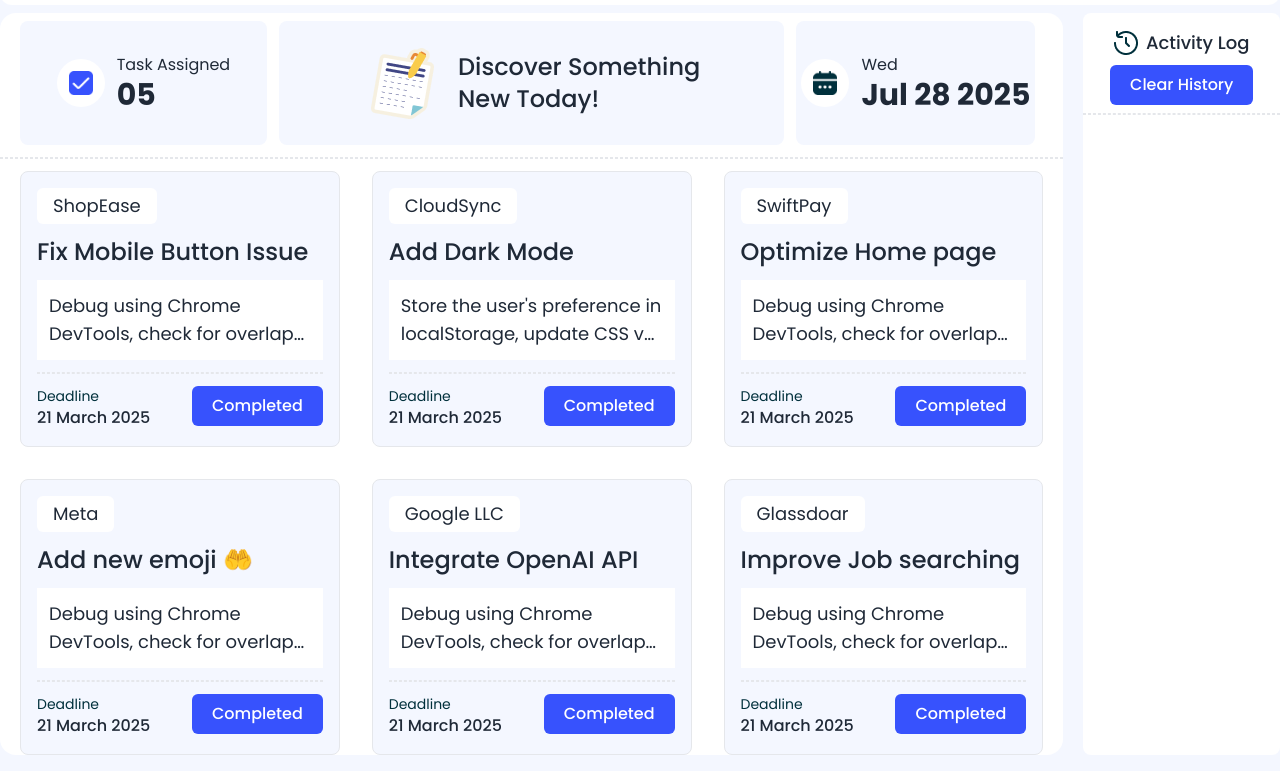
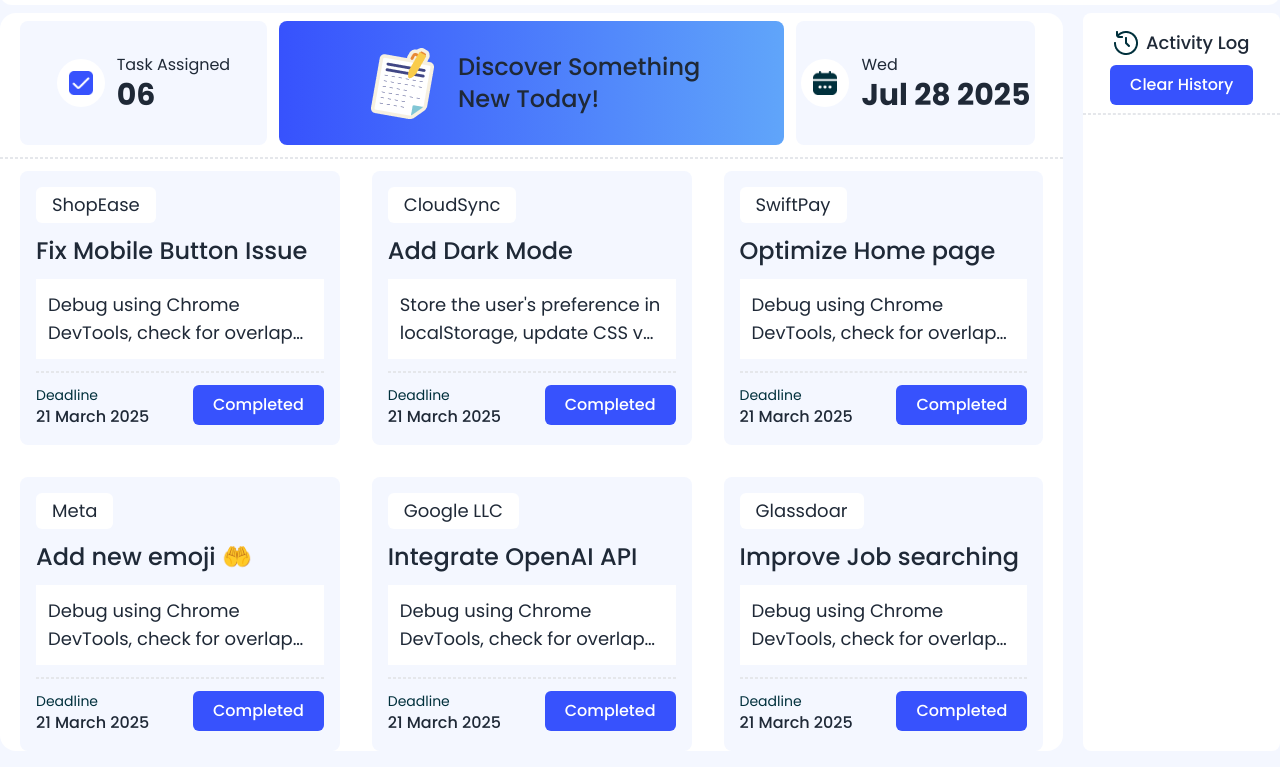
Before and after one commit to Tareq088/B11-A5-Dev-Board-main, a plain HTML site: page index.html in a window 1280 px wide. Shown: the part 71-842 px from the top of the page. Drawn offline with nearby package versions, Linux system fonts and the light colour scheme.

Commit message:
tailwind path changes

```diff
--- a/index.html
+++ b/index.html
@@ -11,10 +11,14 @@
 
 
     <!-- DAISYUI cdn + TAILWIND CSS -->
+    <!-- <link href="https://cdn.jsdelivr.net/npm/daisyui@4.12.23/dist/full.min.css" rel="stylesheet" type="text/css" />
+    <script src="https://cdn.tailwindcss.com"></script> -->
+                            <!-- tailwind css -->
+    <!-- <script src="https://unpkg.com/@tailwindcss/browser@4"></script> -->
+
+        <!-- DAISYUI cdn + TAILWIND CSS -->
     <link href="https://cdn.jsdelivr.net/npm/daisyui@4.12.23/dist/full.min.css" rel="stylesheet" type="text/css" />
     <script src="https://cdn.tailwindcss.com"></script>
-                            <!-- tailwind css -->
-    <script src="https://unpkg.com/@tailwindcss/browser@4"></script>
 </head>
 
     <style>
@@ -68,10 +72,10 @@
                             </div>
                             <div>
                                 <p class="text-base">Task Assigned</p>
-                                <p id="checkbox-button-2" class="text-3xl font-bold">05</p>
+                                <p id="checkbox-button-2" class="text-3xl font-bold">06</p>
                             </div>
                         </div>
-                        <div class="col-span-2 flex flex-row justify-center gap-4 items-center bg-board-primary rounded-lg">
+                        <div class="col-span-2 flex flex-row justify-center gap-4 items-center bg-gradient-to-r from-btn-primary to-blue-400 rounded-lg">
                             <div class="">
                                 <img src="assets/board.png" alt="">
                             </div>
@@ -93,7 +97,7 @@
                     </div>
                     <hr style="border: 1px dashed oklch(0.928 0.006 264.531);" class="my-3" />
                     <div class="grid grid-cols-3 grid-rows-2 gap-8 px-5">
-                        <div class="border bg-board-primary rounded-lg p-4 space-y-3">
+                        <div class="bg-board-primary rounded-lg p-4 space-y-3">
                             <button class="text-lg bg-white px-4 py-1 rounded-md">ShopEase</button>
                             <p class="text-2xl font-medium">Fix Mobile Button Issue </p>
                             <div class="bg-white flex items-center">
@@ -110,7 +114,7 @@
                                 </div>
                             </div>
                         </div>
-                        <div class="border bg-board-primary rounded-lg p-4 space-y-3">
+                        <div class="bg-board-primary rounded-lg p-4 space-y-3">
                             <button class="text-lg bg-white px-4 py-1 rounded-md">CloudSync</button>
                             <p class="text-2xl font-medium">Add Dark Mode</p>
                             <div class="bg-white flex items-center">
@@ -127,7 +131,7 @@
                                 </div>
                             </div>
                         </div>
-                        <div class="border bg-board-primary rounded-lg p-4 space-y-3">
+                        <div class="bg-board-primary rounded-lg p-4 space-y-3">
                             <button class="text-lg bg-white px-4 py-1 rounded-md">SwiftPay</button>
                             <p class="text-2xl font-medium">Optimize  Home page </p>
                             <div class="bg-white flex items-center">
@@ -144,7 +148,7 @@
                                 </div>
                             </div>
                         </div>
-                        <div class="border bg-board-primary rounded-lg p-4 space-y-3">
+                        <div class="bg-board-primary rounded-lg p-4 space-y-3">
                             <button class="text-lg bg-white px-4 py-1 rounded-md">Meta</button>
                             <p class="text-2xl font-medium">Add new emoji 🤲 </p>
                             <div class="bg-white flex items-center">
@@ -161,7 +165,7 @@
                                 </div>
                             </div>
                         </div>
-                        <div class="border bg-board-primary rounded-lg p-4 space-y-3">
+                        <div class="bg-board-primary rounded-lg p-4 space-y-3">
                             <button class="text-lg bg-white px-4 py-1 rounded-md">Google LLC</button>
                             <p class="text-2xl font-medium">Integrate OpenAI API </p>
                             <div class="bg-white flex items-center">
@@ -178,7 +182,7 @@
                                 </div>
                             </div>
                         </div>
-                        <div class="border bg-board-primary rounded-lg p-4 space-y-3">
+                        <div class="bg-board-primary rounded-lg p-4 space-y-3">
                             <button class="text-lg bg-white px-4 py-1 rounded-md">Glassdoar</button>
                             <p class="text-2xl font-medium">Improve Job searching </p>
                             <div class="bg-white flex items-center">
@@ -209,12 +213,6 @@
                 <hr style="border: 1px dashed oklch(0.928 0.006 264.531);" class="my-3"/>
             </div>
         </div>
-
     </section>
-
-
-
-
-
 </body>
 </html>
```
